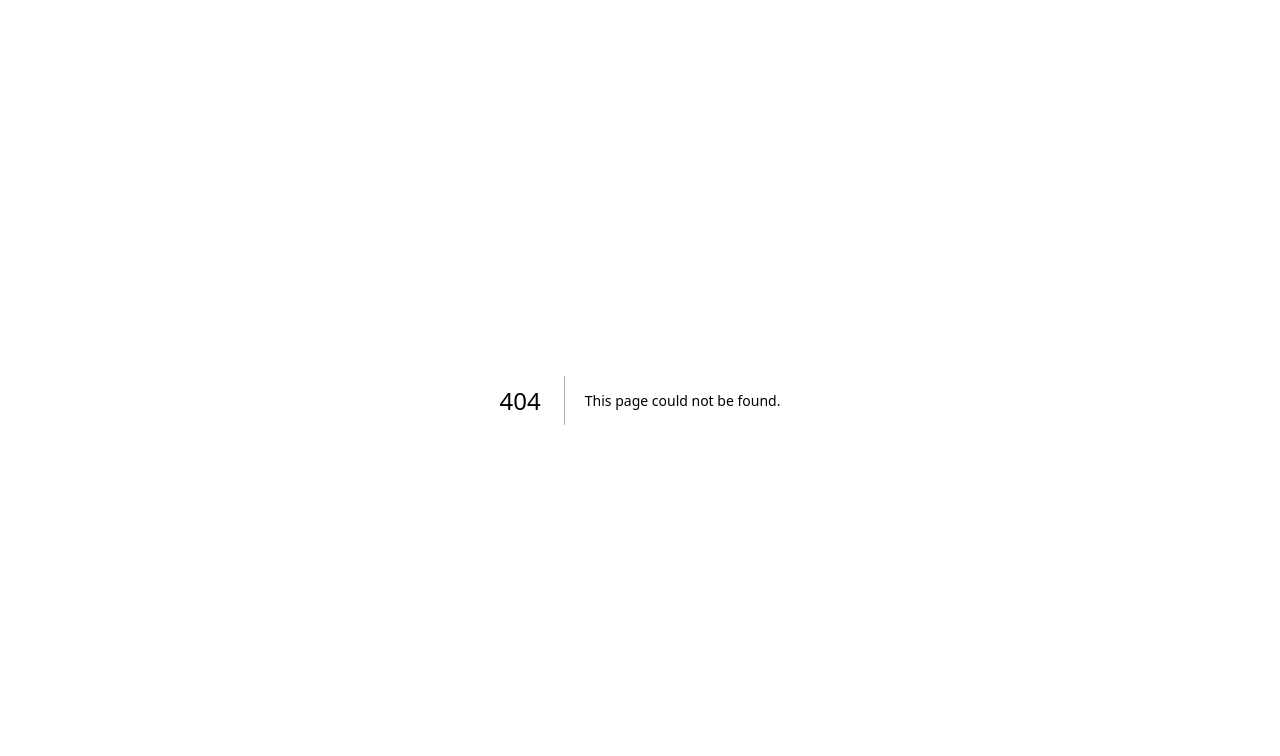
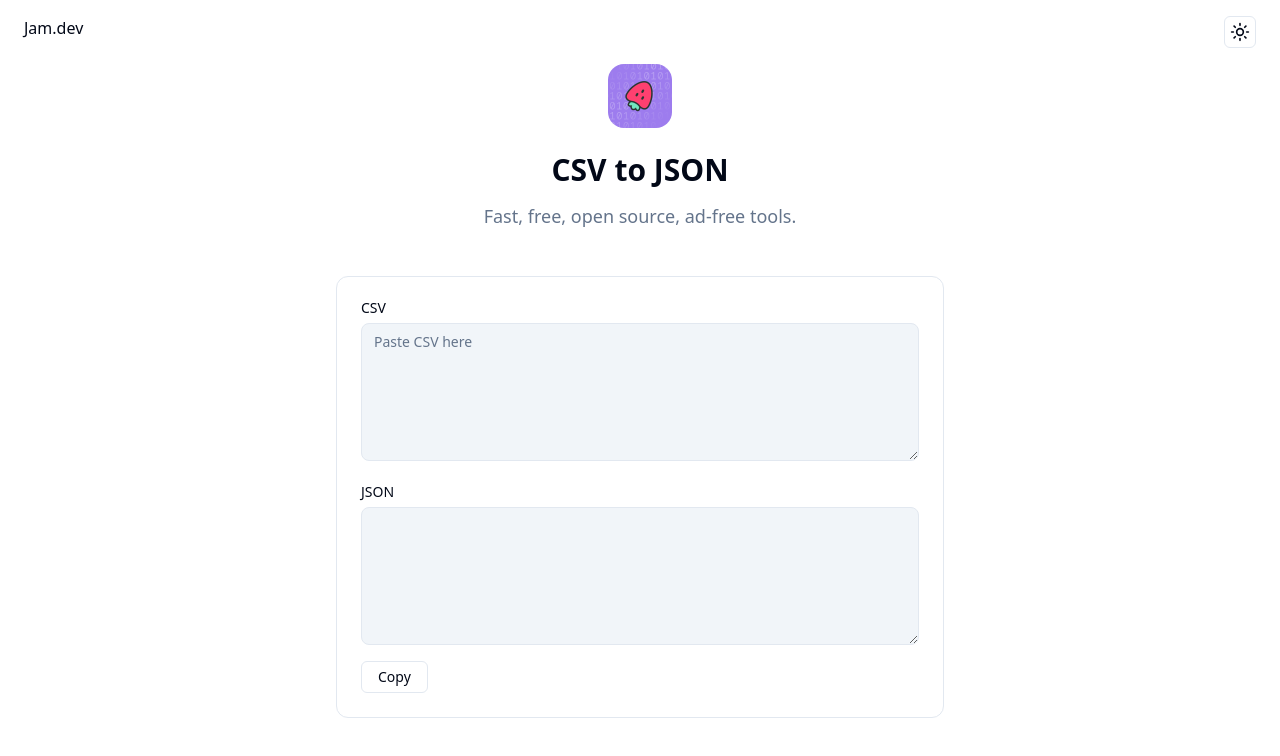
Before and after one commit to jamdotdev/jam-dev-utilities, a Next.js app: page /utilities/csv-to-json in a window 1280 px wide. Before the commit this address had no page. Shown: the top 756 px of the page. Built offline with nearby package versions, Linux system fonts and the light colour scheme.

Commit message:
feat: create CSV to JSON page

```diff
--- a/pages/index.tsx
+++ b/pages/index.tsx
@@ -57,7 +57,7 @@ const cardData = [
     title: "CSV to JSON",
     description:
       "Seamlessly transform CSV data into JSON format, enabling easy data interchange and parsing across different systems and applications.",
-    link: "",
+    link: "utilities/csv-to-json",
   },
   {
     title: "Base64 encoder/decoder",
--- /dev/null
+++ b/pages/utilities/csv-to-json.tsx
@@ -0,0 +1,97 @@
+import { useCallback, useState } from "react";
+import { Textarea } from "../../components/ds/TextareaComponent";
+import PageHeader from "../../components/PageHeader";
+import { Card } from "../../components/ds/CardComponent";
+import { Button } from "../../components/ds/ButtonComponent";
+import { Label } from "../../components/ds/LabelComponent";
+import Header from "../../components/Header";
+
+export default function Base64Encoder() {
+  const [input, setInput] = useState("");
+  const [output, setOutput] = useState("");
+  const [buttonText, setButtonText] = useState("Copy");
+
+  const handleChange = useCallback(
+    (event: React.ChangeEvent<HTMLTextAreaElement>) => {
+      const { value } = event.currentTarget;
+      setInput(value);
+
+      try {
+        const json = convertCSVtoJSON(value);
+        setOutput(json);
+      } catch (error) {
+        setOutput("Invalid CSV input");
+      }
+    },
+    []
+  );
+
+  const handleCopy = useCallback(() => {
+    navigator.clipboard.writeText(output).then(() => {
+      setButtonText("Copied!");
+      setTimeout(() => setButtonText("Copy"), 1200);
+    });
+  }, [output]);
+
+  return (
+    <main>
+      <Header />
+
+      <section className="container max-w-2xl mb-12">
+        <PageHeader
+          title="CSV to JSON"
+          description="Fast, free, open source, ad-free tools."
+          logoSrc="/logo.png"
+        />
+      </section>
+
+      <section className="container max-w-2xl">
+        <Card className="flex flex-col p-6 hover:shadow-none shadow-none rounded-xl">
+          <div>
+            <Label>CSV</Label>
+            <Textarea
+              rows={6}
+              placeholder="Paste CSV here"
+              onChange={handleChange}
+              className="mb-6"
+              value={input}
+            />
+            <Label>JSON</Label>
+            <Textarea value={output} rows={6} readOnly className="mb-4" />
+            <Button variant="outline" onClick={handleCopy}>
+              {buttonText}
+            </Button>
+          </div>
+        </Card>
+      </section>
+    </main>
+  );
+}
+
+const convertCSVtoJSON = (csv: string): string => {
+  try {
+    const lines = csv.split("\n");
+    const result: { [key: string]: string }[] = [];
+    const headers = lines[0].split(",");
+
+    for (let i = 1; i < lines.length; i++) {
+      const object: { [key: string]: string } = {};
+      const currentline = lines[i].split(",");
+
+      if (currentline.length !== headers.length) {
+        throw new Error("Invalid CSV format");
+      }
+
+      for (let j = 0; j < headers.length; j++) {
+        object[headers[j]] = currentline[j];
+      }
+
+      result.push(object);
+    }
+
+    return JSON.stringify(result, null, 2);
+  } catch (error) {
+    console.error("Error converting CSV to JSON:", error);
+    throw error;
+  }
+};
```
